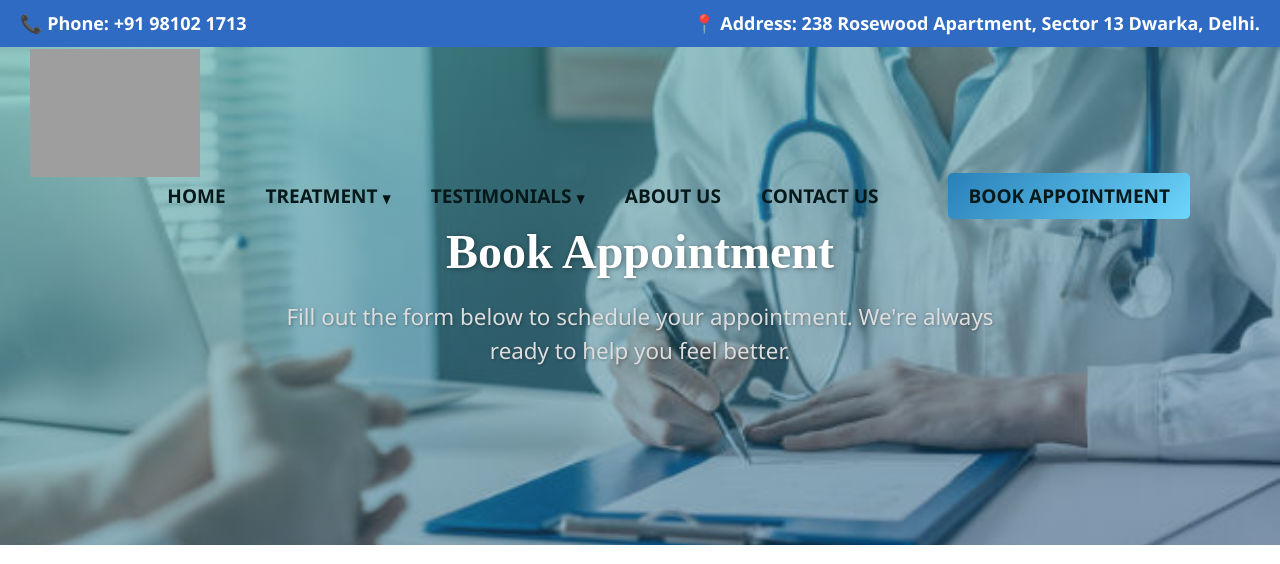
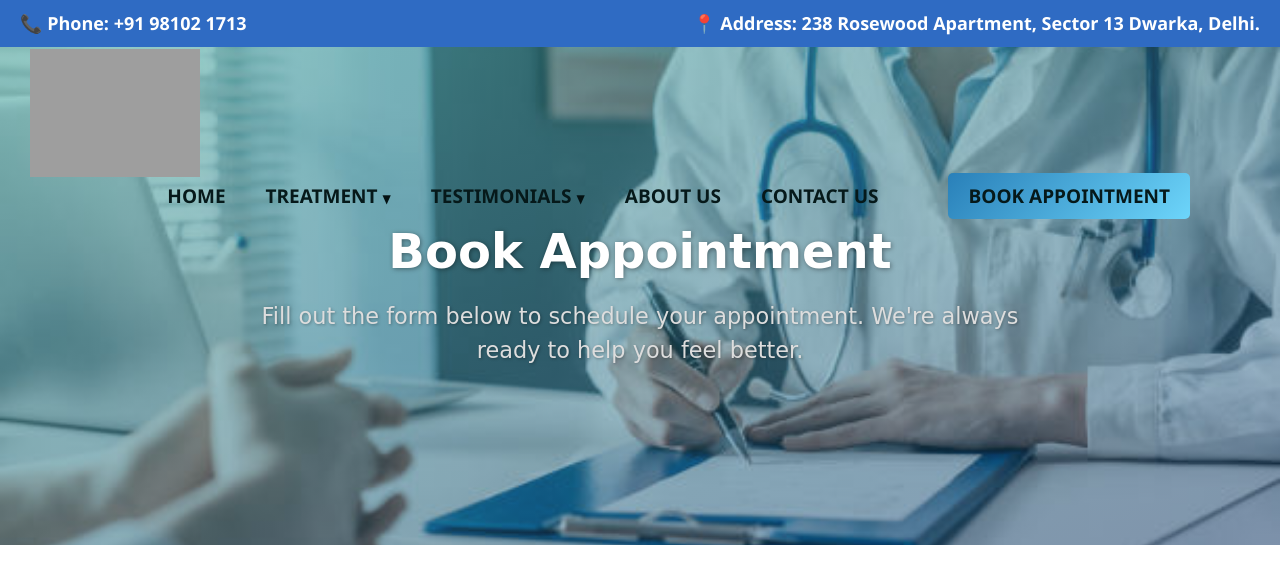
Before and after one commit to AJ0043/Surgical-Solution, a Django app: page /Book/ in a window 1280 px wide. Shown: the top 564 px of the page. Run offline with Django 5.2, Linux system fonts and the light colour scheme; some libraries are stand-ins or nearby versions; grey boxes are pictures that could not be loaded.

Commit message:
first commit

```diff
--- a/MyApp/templates/Book.html
+++ b/MyApp/templates/Book.html
@@ -48,7 +48,7 @@
         font-size: 3rem;
         font-weight: bold;
         margin-bottom: 20px;
-        font-family: Serif;
+        font-family: Satisfy,cursive;
         text-shadow: 1px 1px 5px rgba(0,0,0,0.4);
     }
 
@@ -57,6 +57,7 @@
         color: #ddd;
         text-shadow: 1px 1px 3px rgba(0,0,0,0.3);
         margin: 0 auto;
+        font-family: Satisfy,cursive;
     }
 
     @media (max-width: 768px) {
--- a/MyApp/templates/Contact.html
+++ b/MyApp/templates/Contact.html
@@ -30,9 +30,10 @@
 
     .Banner h1 {
         font-size: 40px;
-        font-family: Serif;
+        font-family: Satisfy,cursive;
         z-index: 2;
         position: relative;
+
     }
 
     .Banner p {
@@ -40,6 +41,8 @@
         color: rgb(16, 14, 14);
         z-index: 2;
         position: relative;
+        font-family: Satisfy,cursive;
+
     }
 
     /* 🔹 Container Styles */
```
Also changed, not shown: db.sqlite3.
